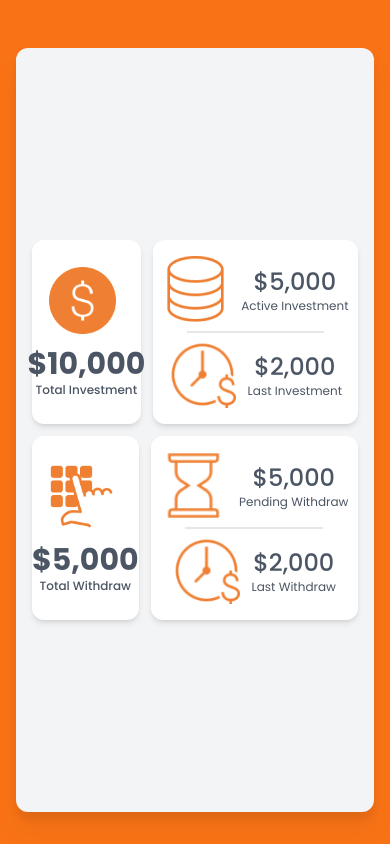
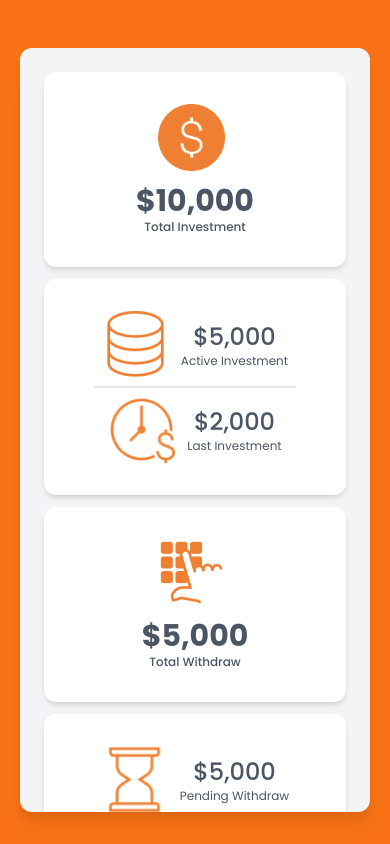
Before and after one commit to Coolhands-frank/Investment-Site, a Next.js app: page /dashboard in a window 390 px wide. Built offline with nearby package versions, Linux system fonts and the light colour scheme.

Commit message:
mobile layout edit

```diff
--- a/app/dashboard/layout.js
+++ b/app/dashboard/layout.js
@@ -3,9 +3,9 @@ import SideBar from "../../components/DashboardComponents/Sidebar"
 
 export default function DashboardLayout({ children }) {
   return (
-      <main className={`${poppins.className} antialiased px-4 md:px-0 pt-12 pb-8 md:py-8 bg-orange-500 flex flex-col md:flex-row h-screen`}>
+      <main className={`${poppins.className} antialiased px-5 md:px-0 pt-12 pb-8 md:py-8 bg-orange-500 flex flex-col md:flex-row h-screen`}>
         <SideBar />
-        <div className="drop-shadow-xl md:ml-0 px-4 md:px-8 md:mr-4 lg:mr-8 rounded-xl w-full h-full bg-gray-100">
+        <div className="overflow-auto p-6 md:overflow-hidden drop-shadow-xl md:px-8 md:mr-4 lg:mr-8 rounded-xl w-full h-full bg-gray-100">
             {children}
         </div>
       </main>
--- a/app/dashboard/page.js
+++ b/app/dashboard/page.js
@@ -2,9 +2,9 @@ import Image from "next/image"
 
 export default function Dashboard() {
     return (
-            <div className="gap-3 h-full w-full flex flex-col items-center justify-center">
-                <div className="flex flex-row gap-3 text-gray-600 w-full">
-                    <div className="rounded-xl w-1/3 md:max-w-xs bg-white flex flex-col shadow-md items-center justify-center">
+            <div className="gap-3 md:h-full w-full flex flex-col items-center md:justify-center">
+                <div className="flex flex-col md:flex-row gap-3 text-gray-600 w-full">
+                    <div className=" py-8 md:py-0 rounded-xl md:w-1/3 md:max-w-xs bg-white flex flex-col shadow-md items-center justify-center">
                         <Image
                             src={"/images/Bank.png"}
                             width={67}
@@ -16,8 +16,8 @@ export default function Dashboard() {
                         <h2 className="text-3xl md:text-4xl font-bold mt-3 md:mt-6">$10,000</h2>
                         <p className="text-xs md:text-sm font-medium">Total Investment</p>
                     </div>
-                    <div className="rounded-xl bg-white shadow-md py-4 md:py-8 w-2/3 md:max-w-2xl flex flex-col items-center justify-center">
-                        <div className="flex flex-row justify-center items-center">
+                    <div className="rounded-xl bg-white shadow-md py-8 md:w-2/3 md:max-w-2xl flex flex-col items-center justify-center">
+                        <div className=" flex flex-row justify-center items-center">
                             <Image
                                 src={"/images/Database.png"}
                                 width={67}
@@ -51,8 +51,8 @@ export default function Dashboard() {
                     </div>
                 </div>
 
-                <div className="w-full flex flex-row gap-3 text-gray-600">
-                    <div className="rounded-xl w-1/3 md:max-w-xs bg-white flex flex-col shadow-md items-center justify-center">
+                <div className="w-full flex flex-col md:flex-row gap-3 text-gray-600">
+                    <div className="py-8 rounded-xl md:w-1/3 md:max-w-xs bg-white flex flex-col shadow-md items-center justify-center">
                         <Image
                             src={"/images/pinpad.png"}
                             width={67}
@@ -64,7 +64,7 @@ export default function Dashboard() {
                         <h2 className="text-3xl md:text-4xl font-bold mt-3 md:mt-6">$5,000</h2>
                         <p className="text-xs md:text-sm font-medium">Total Withdraw</p>
                     </div>
-                    <div className="rounded-xl bg-white shadow-md py-4 md:py-8 w-2/3 md:max-w-2xl flex flex-col items-center justify-center">
+                    <div className="rounded-xl bg-white shadow-md py-8 md:w-2/3 md:max-w-2xl flex flex-col items-center justify-center">
                         <div className="flex flex-row justify-center items-center">
                             <Image
                                 src={"/images/hourglass.png"}
--- a/app/layout.js
+++ b/app/layout.js
@@ -2,7 +2,6 @@ import { asap } from "./fonts";
 import "./globals.css";
 import Navbar from "../components/Navbar";
 import Footer from "../components/Footer";
-import { headers } from 'next/headers';
 
 export const metadata = {
   title: "Investment Site",
@@ -10,18 +9,13 @@ export const metadata = {
 };
 
 export default function RootLayout({ children }) {
-{/*
-  const headersList = headers();
-  const host = headersList.get('host');
-  const currentUrl = new URL(headersList.get('referer') || `http://${host}`);
-  const pathname = currentUrl.pathname;
-  console.log(pathname)
-
-  // routes without the universal navbar
-  const noNavRoutes = ['/dashboard', "/login"]; */}
 
   return (
     <html lang="en">
+        <head>
+          <meta charSet="UTF-8" />
+          <meta name="viewport" content="width=device-width, initial-scale=1" />
+        </head>
         <body className={asap.className}>
         {/*  {!noNavRoutes.includes(pathname) && <Navbar />} */}
             <Navbar />
```
